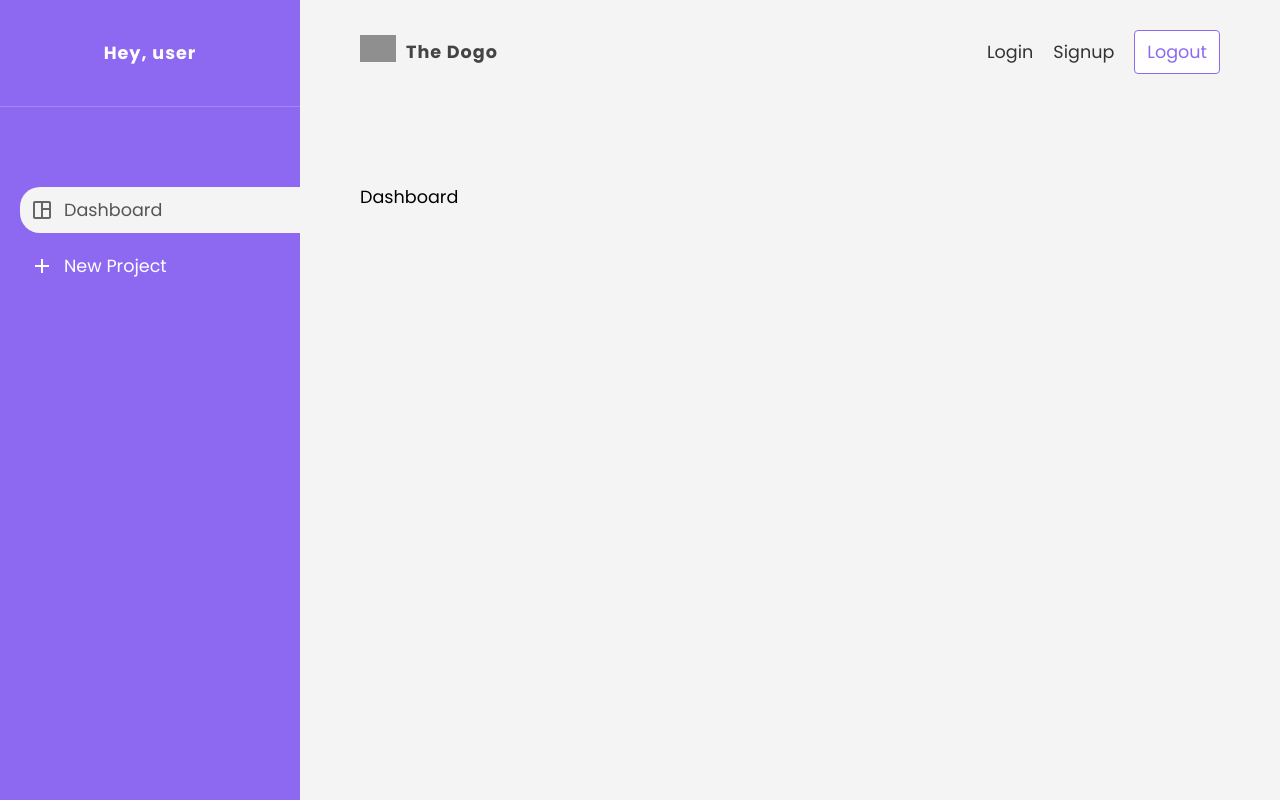
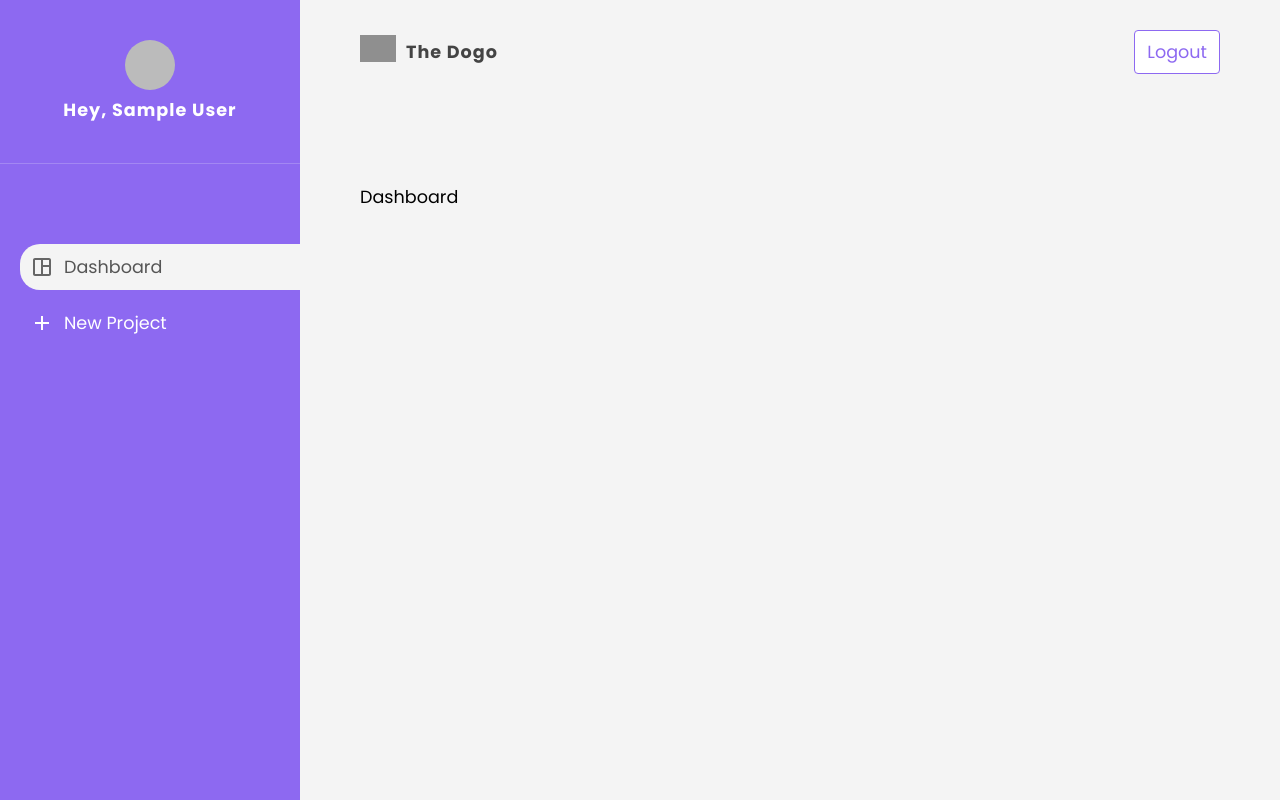
Before and after one commit to agbomonica/the-dojo-pms, a React (Create React App) app: page / in a window 1280 px wide. Built offline with nearby package versions, Linux system fonts and the light colour scheme; no server answers; sample sign-in values are in the browser's storage; grey boxes are pictures that could not be loaded.

Commit message:
Added avatar component to the sidebar

```diff
--- a/src/App.js
+++ b/src/App.js
@@ -19,9 +19,10 @@
   const { user, authIsReady } = useAuthContext();
   return (
     <div className="App">
+      {/* Render components only when auth is ready */}
       {authIsReady && (
         <BrowserRouter>
-          <Sidebar />
+          {user && <Sidebar />}
           <div className="container">
             <Navbar />
             <Routes>
--- /dev/null
+++ b/src/components/Avatar.css
@@ -0,0 +1,12 @@
+.avatar {
+  display: inline-block;
+  width: 50px;
+  height: 50px;
+  border-radius: 50%;
+  overflow: hidden;
+}
+
+.avatar img {
+  width: 100%;
+  height: 100%;
+}
--- /dev/null
+++ b/src/components/Avatar.js
@@ -0,0 +1,12 @@
+// Styles
+import "./Avatar.css";
+
+function Avatar({ src }) {
+  return (
+    <div className="avatar">
+      <img src={src} alt="User photo" />
+    </div>
+  );
+}
+
+export default Avatar;
--- a/src/components/Navbar.js
+++ b/src/components/Navbar.js
@@ -1,5 +1,6 @@
 import { Link } from "react-router-dom";
 import { useLogout } from "../hooks/useLogout";
+import { useAuthContext } from "../hooks/useAuthContext";
 
 // Styles & Images
 import "./Navbar.css";
@@ -7,6 +8,7 @@
 
 function Navbar() {
   const { isPending, logout } = useLogout();
+  const { user } = useAuthContext();
 
   return (
     <header className="header">
@@ -16,6 +18,8 @@
           <span>The Dogo</span>
         </li>
 
+        {!user && (
+          <>
             <li>
               <Link to="login">Login</Link>
             </li>
@@ -23,7 +27,10 @@
             <li>
               <Link to="signup">Signup</Link>
             </li>
+          </>
+        )}
 
+        {user && (
           <li>
             {isPending && (
               <button className="btn" disabled>
@@ -37,6 +44,7 @@
               </button>
             )}
           </li>
+        )}
       </ul>
     </header>
   );
--- a/src/components/Sidebar.js
+++ b/src/components/Sidebar.js
@@ -1,4 +1,6 @@
 import { NavLink } from "react-router-dom";
+import { useAuthContext } from "../hooks/useAuthContext";
+import Avatar from "./Avatar";
 
 // Styles & Images
 import "./Sidebar.css";
@@ -6,12 +8,14 @@
 import AddIcon from "../assets/add_icon.svg";
 
 function Sidebar() {
+  const { user } = useAuthContext();
+
   return (
     <div className="sidebar">
       <div className="sidebar__content">
         <div className="sidebar__user">
-          {/* Avatar & username */}
-          <p>Hey, user</p>
+          <Avatar src={user.photoURL} />
+          <p>Hey, {user.displayName}</p>
         </div>
         <nav className="sidebar__nav">
           <ul className="sidebar__navlinks">
```
Lines whose indentation alone changed are shown as unchanged.
